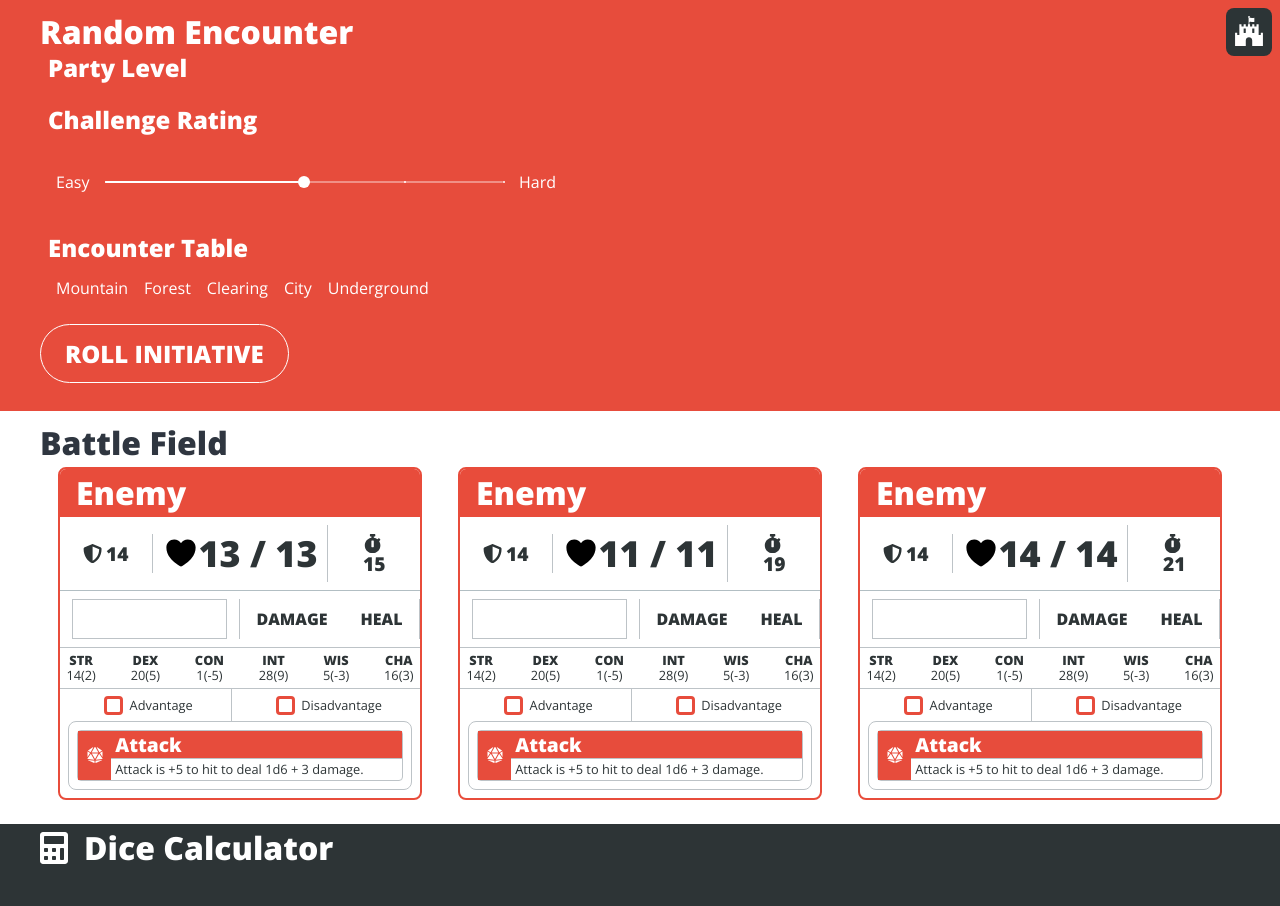
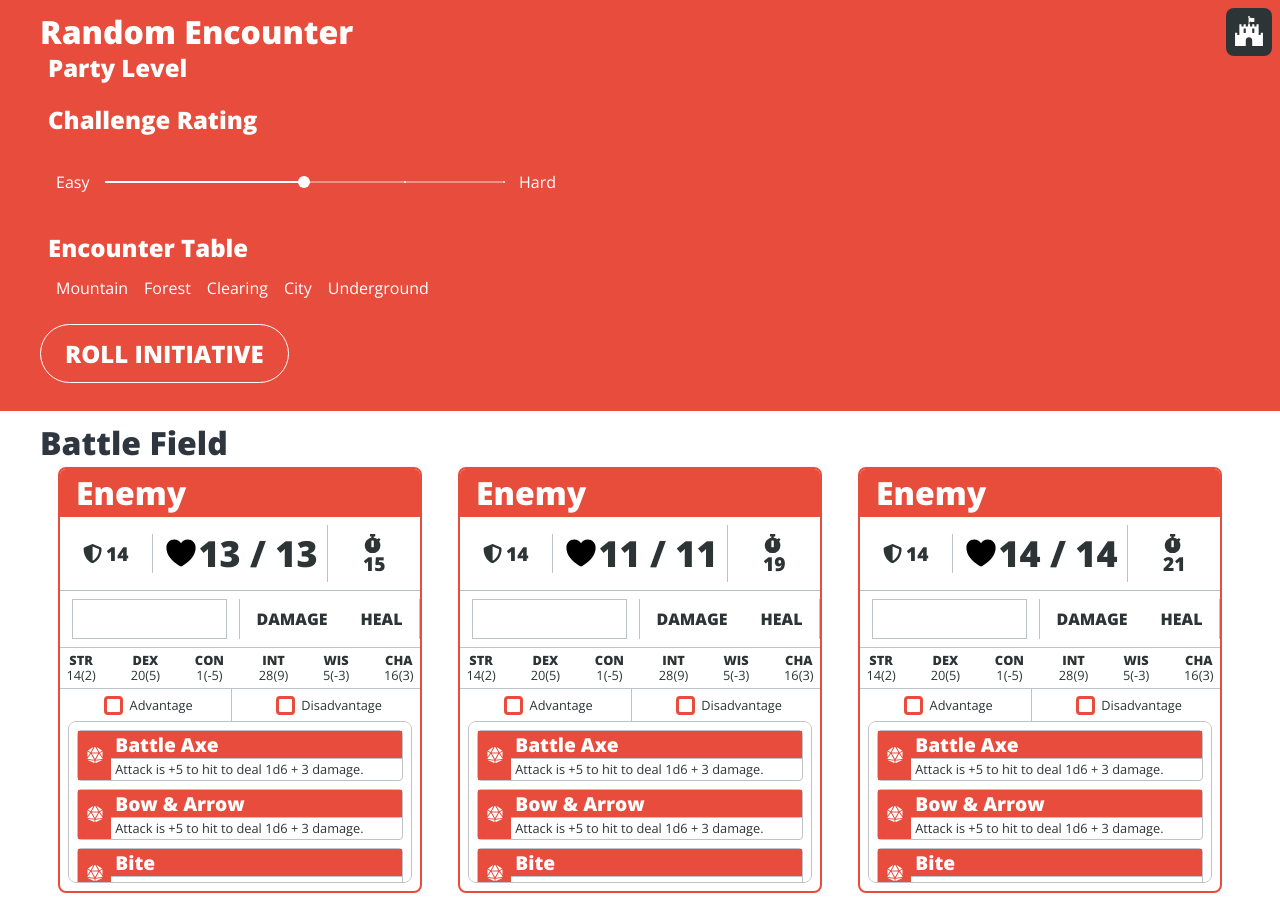
Before and after one commit to getHashSet/dm_helper, a React (Create React App) app in the folder client/: page /dm in a window 1280 px wide. Shown: the top 906 px of the page. Built offline with nearby package versions, Linux system fonts and the light colour scheme.

Commit message:
updated attacks

```diff
--- a/client/src/components/_subcomponents/EnemyCard/EnemyCard.jsx
+++ b/client/src/components/_subcomponents/EnemyCard/EnemyCard.jsx
@@ -23,7 +23,29 @@ EnemyCard.defaultProps = {
         {
             type: "attack", // attack, item, spell
             actionType: "action", // action, bonus action, passive, reaction.
-            actionName: "Attack",
+            actionName: "Battle Axe",
+            hitMod : 5,
+            damageMod : 3, // number - or - "str", "dex" - or - "finess"
+            damageDice: "1d6",
+            description: "Attack is +5 to hit to deal 1d6 + 3 damage.",
+            flavorText : "The enemy strikes you in the side. You can see the bloodlust on his face when he strikes.",
+            charges : 1,
+        },
+        {
+            type: "attack", // attack, item, spell
+            actionType: "action", // action, bonus action, passive, reaction.
+            actionName: "Bow & Arrow",
+            hitMod : 5,
+            damageMod : 3, // number - or - "str", "dex" - or - "finess"
+            damageDice: "1d6",
+            description: "Attack is +5 to hit to deal 1d6 + 3 damage.",
+            flavorText : "You get shot.",
+            charges : 1,
+        },
+        {
+            type: "attack", // attack, item, spell
+            actionType: "action", // action, bonus action, passive, reaction.
+            actionName: "Bite",
             hitMod : 5,
             damageMod : 3, // number - or - "str", "dex" - or - "finess"
             damageDice: "1d6",
```
